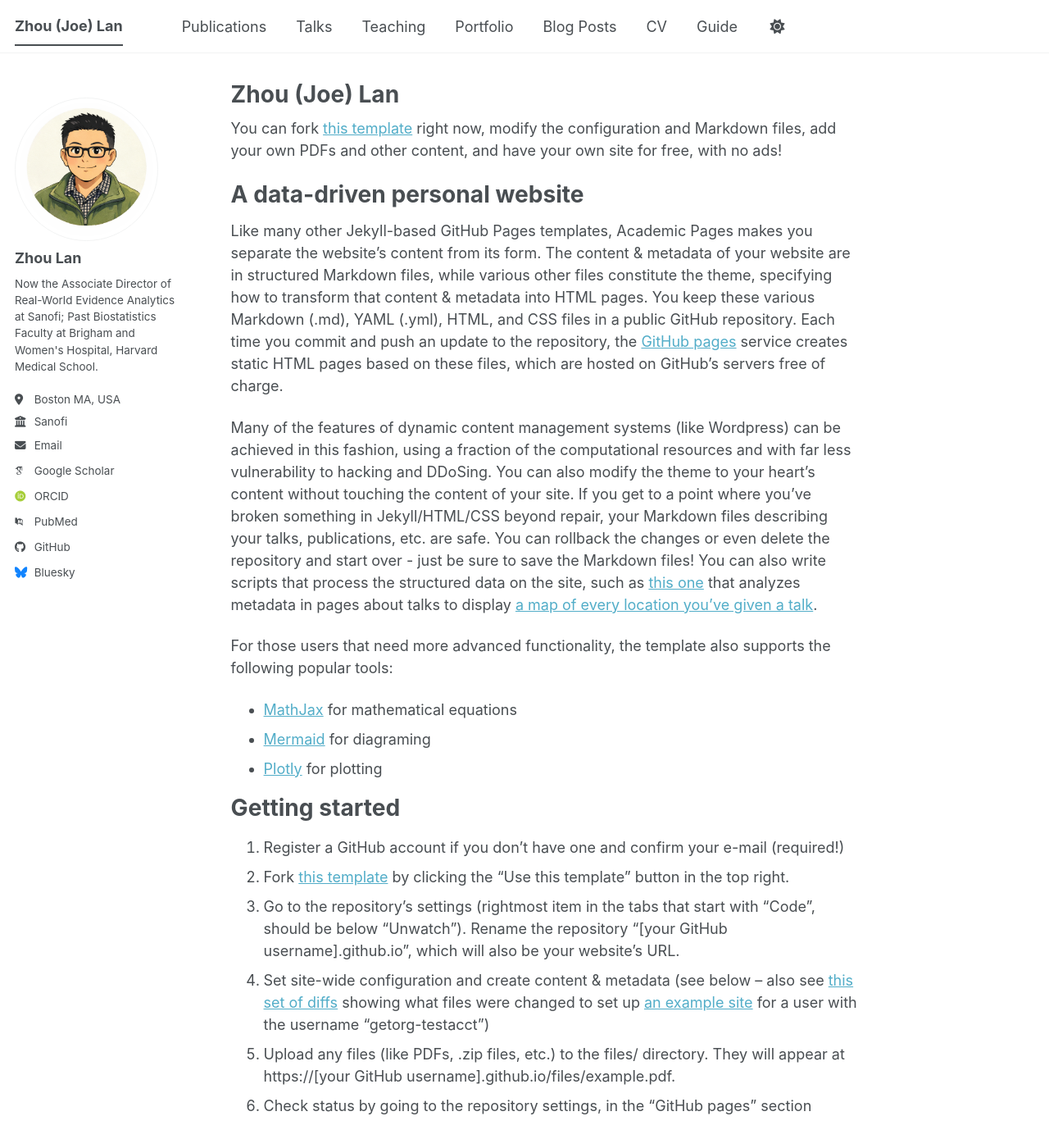
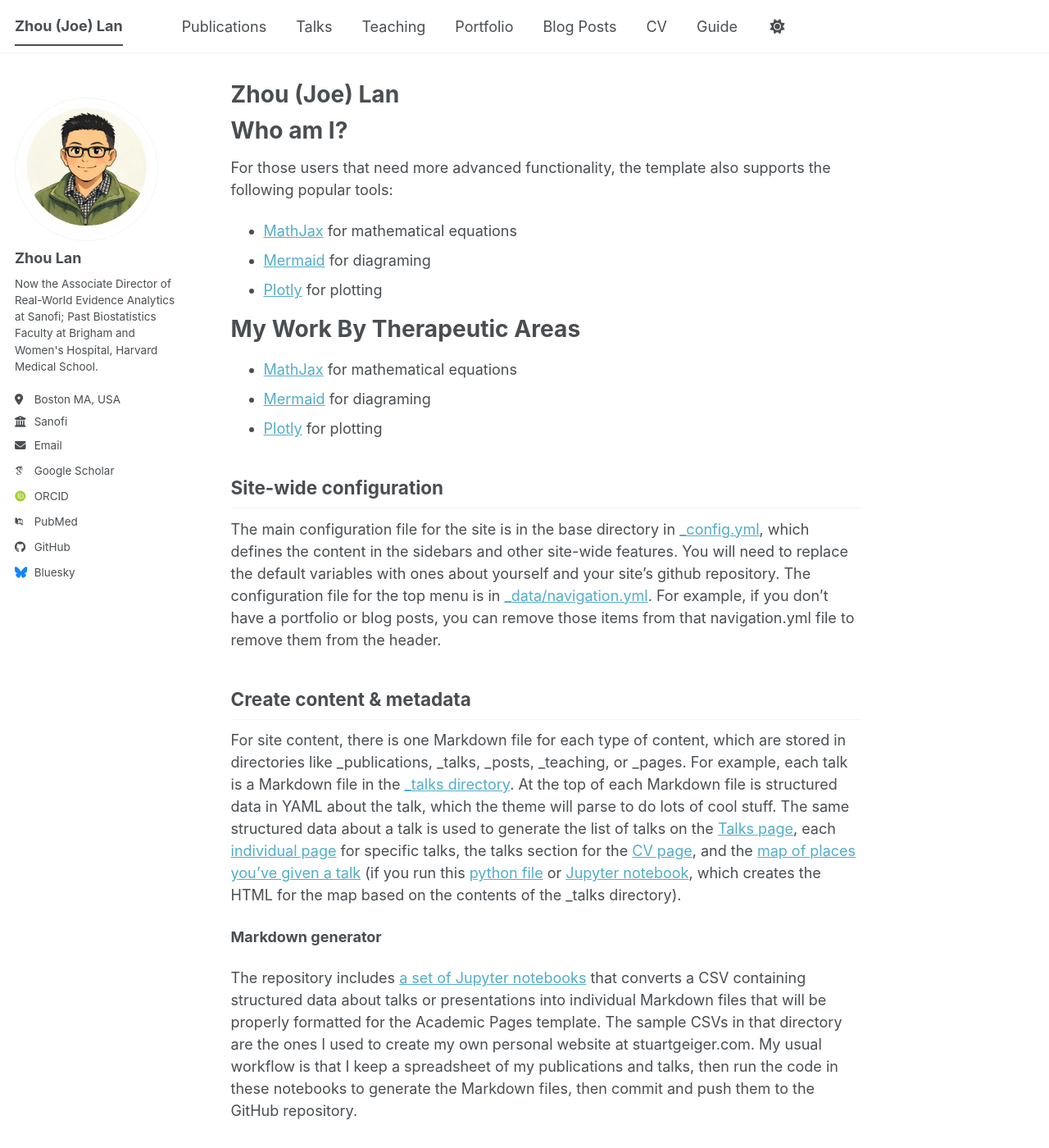
Before and after one commit to lanzhouBWH/lanzhoubwh.github.io, a Jekyll site: the page built from _pages/about.md, in a window 1280 px wide and 1400 px high. Shown: the whole window at 82% size. Built offline with Jekyll 4.4.1, drawn with Linux system fonts in a browser that asks for light colours; some web fonts are replaced; a script bundle is joined from its source files by our own code; library files that are not in the unit come from our copies.

Commit message:
Update about.md

```diff
--- a/_pages/about.md
+++ b/_pages/about.md
@@ -9,27 +9,21 @@
 
 
 
- You can fork [this template](https://github.com/academicpages/academicpages.github.io) right now, modify the configuration and Markdown files, add your own PDFs and other content, and have your own site for free, with no ads!
 
-A data-driven personal website
+Who am I?
 ======
-Like many other Jekyll-based GitHub Pages templates, Academic Pages makes you separate the website's content from its form. The content & metadata of your website are in structured Markdown files, while various other files constitute the theme, specifying how to transform that content & metadata into HTML pages. You keep these various Markdown (.md), YAML (.yml), HTML, and CSS files in a public GitHub repository. Each time you commit and push an update to the repository, the [GitHub pages](https://pages.github.com/) service creates static HTML pages based on these files, which are hosted on GitHub's servers free of charge.
-
-Many of the features of dynamic content management systems (like Wordpress) can be achieved in this fashion, using a fraction of the computational resources and with far less vulnerability to hacking and DDoSing. You can also modify the theme to your heart's content without touching the content of your site. If you get to a point where you've broken something in Jekyll/HTML/CSS beyond repair, your Markdown files describing your talks, publications, etc. are safe. You can rollback the changes or even delete the repository and start over - just be sure to save the Markdown files! You can also write scripts that process the structured data on the site, such as [this one](https://github.com/academicpages/academicpages.github.io/blob/master/talkmap.ipynb) that analyzes metadata in pages about talks to display [a map of every location you've given a talk](https://academicpages.github.io/talkmap.html).
 
 For those users that need more advanced functionality, the template also supports the following popular tools:
 - [MathJax](https://www.mathjax.org/) for mathematical equations
 - [Mermaid](https://mermaid.js.org/) for diagraming
 - [Plotly](https://plotly.com/javascript/) for plotting
 
-Getting started
+My Work By Therapeutic Areas
 ======
-1. Register a GitHub account if you don't have one and confirm your e-mail (required!)
-1. Fork [this template](https://github.com/academicpages/academicpages.github.io) by clicking the "Use this template" button in the top right.
-1. Go to the repository's settings (rightmost item in the tabs that start with "Code", should be below "Unwatch"). Rename the repository "[your GitHub username].github.io", which will also be your website's URL.
-1. Set site-wide configuration and create content & metadata (see below -- also see [this set of diffs](https://archive.is/3TPas) showing what files were changed to set up [an example site](https://getorg-testacct.github.io) for a user with the username "getorg-testacct")
-1. Upload any files (like PDFs, .zip files, etc.) to the files/ directory. They will appear at https://[your GitHub username].github.io/files/example.pdf.
-1. Check status by going to the repository settings, in the "GitHub pages" section
+- [MathJax](https://www.mathjax.org/) for mathematical equations
+- [Mermaid](https://mermaid.js.org/) for diagraming
+- [Plotly](https://plotly.com/javascript/) for plotting
+
 
 Site-wide configuration
 ------
```
